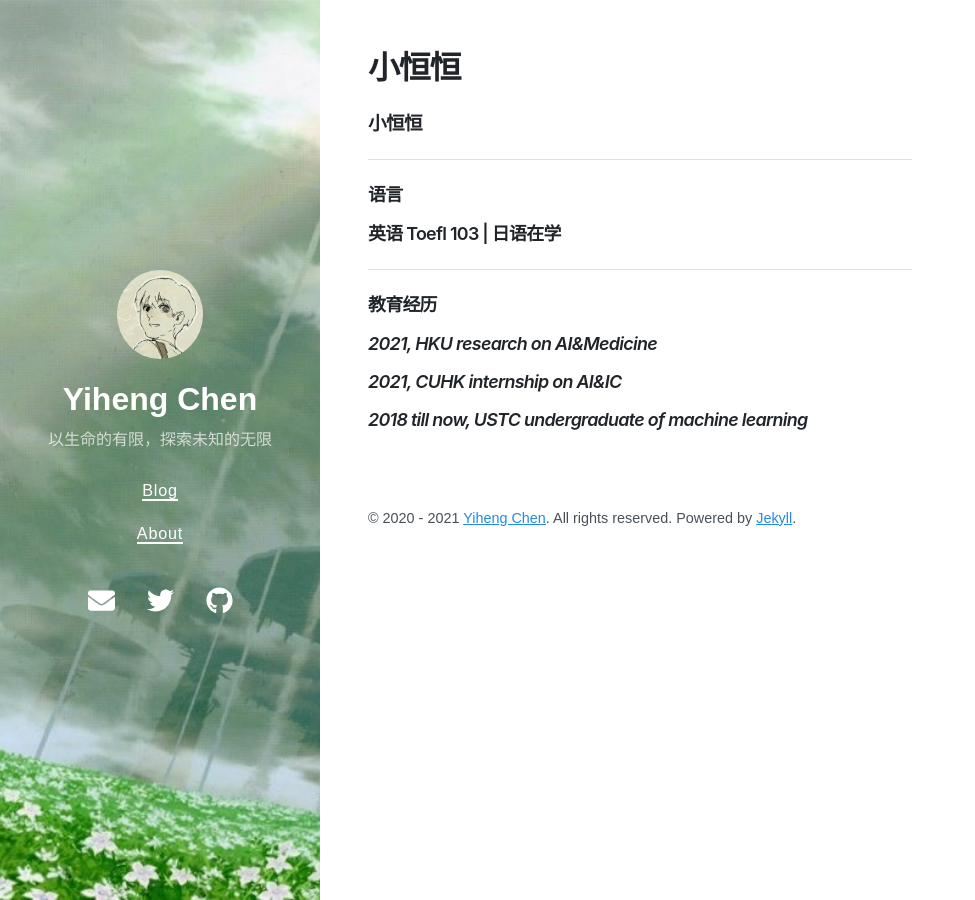
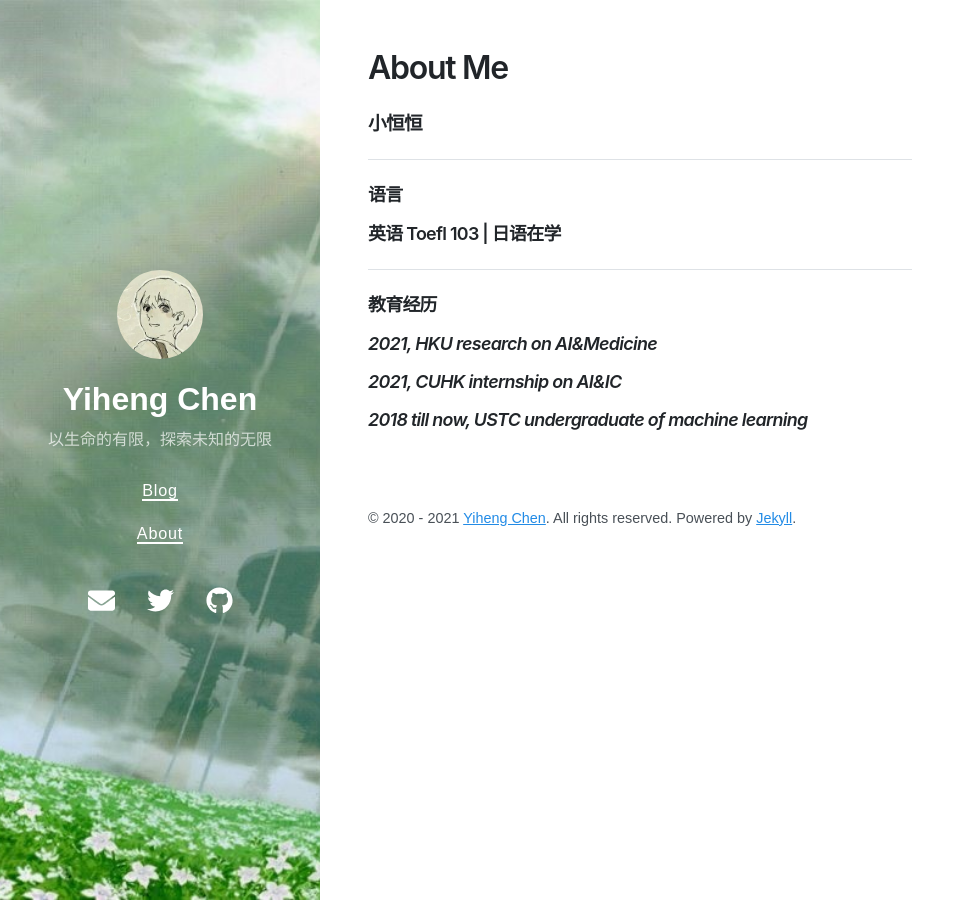
Before and after one commit to yihenc/yihenc.github.io, a Jekyll site: the page built from about.md, in a window 1280 px wide. Shown: the whole page, without its empty margins (0-975 px from the left). Built offline with Jekyll 4.4.1, drawn with Linux system fonts in a browser that asks for light colours; nearby versions of some CDN libraries; our own code applies the rules of GitHub Pages for plain Markdown files.

Commit message:
Update about.md

```diff
--- a/about.md
+++ b/about.md
@@ -1,4 +1,7 @@
-
+---
+layout: page
+title: About Me
+---
 
 ### 小恒恒
 
```
